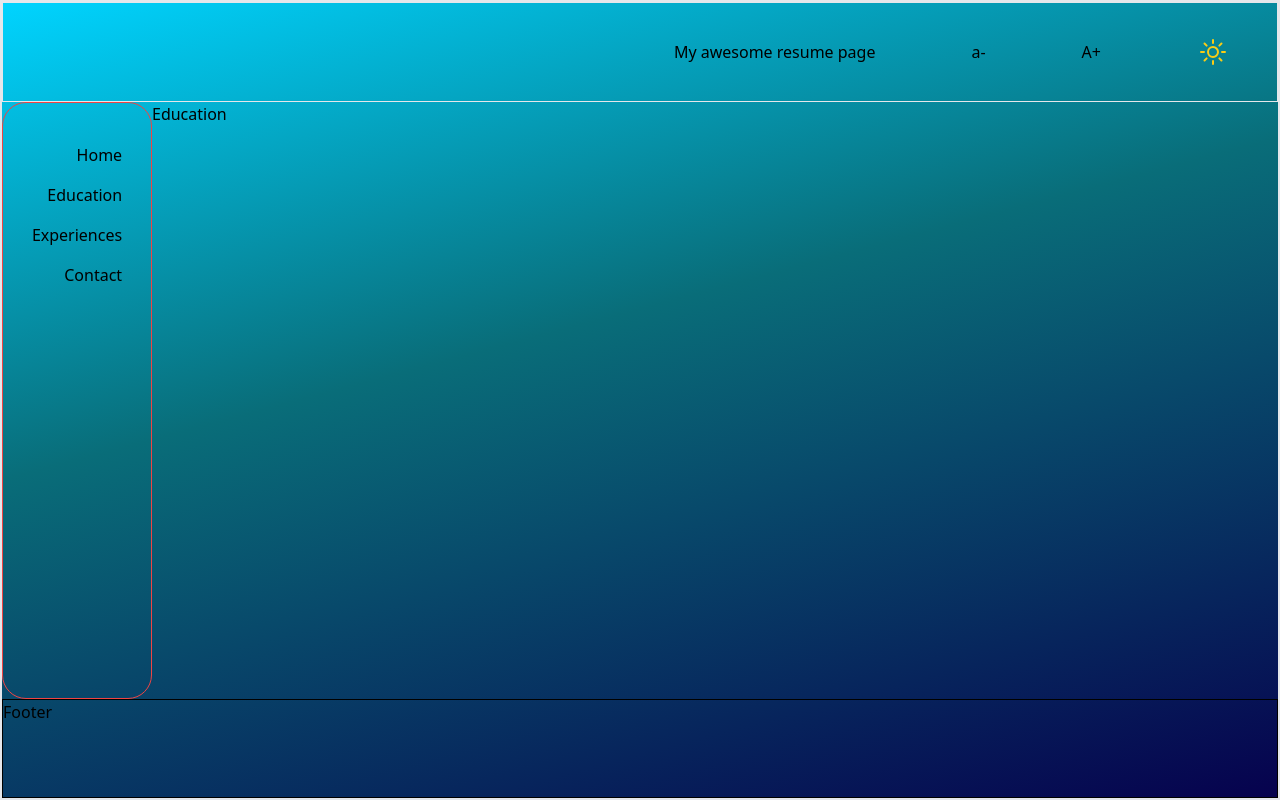
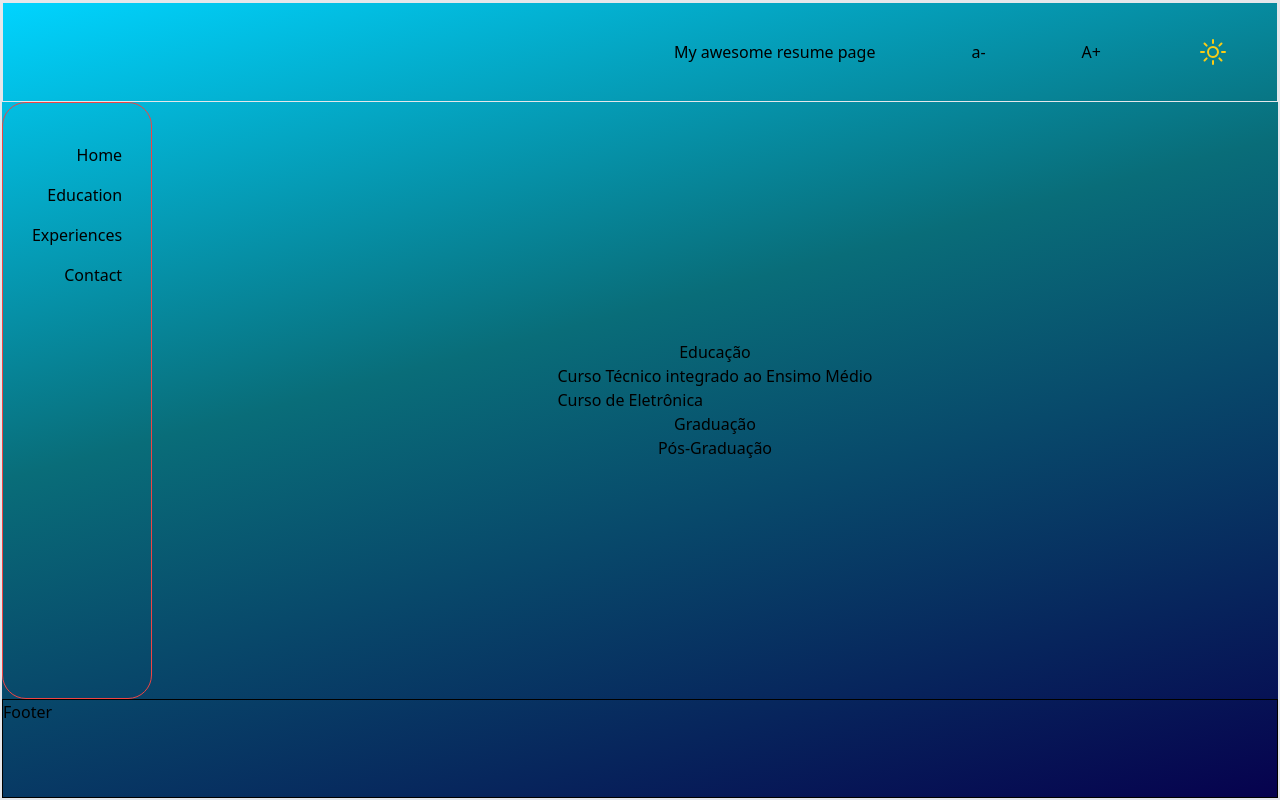
Before and after one commit to henrique-hartwig/my-page, a React (Vite) app: page /education in a window 1280 px wide. Built offline with nearby package versions, Linux system fonts and the light colour scheme.

Commit message:
feat: initial text about education

```diff
--- a/src/components/Education.tsx
+++ b/src/components/Education.tsx
@@ -1,7 +1,15 @@
-import React from "react"
-
 const Education = () => {
-  return <div>Education</div>
+  return (
+    <div className="w-full h-full flex flex-col justify-center items-center">
+      <div>Educação</div>
+      <section>
+        <header>Curso Técnico integrado ao Ensimo Médio</header>
+        <body>Curso de Eletrônica</body>
+      </section>
+      <section>Graduação</section>
+      <section>Pós-Graduação</section>
+    </div>
+  )
 }
 
 export default Education
```
